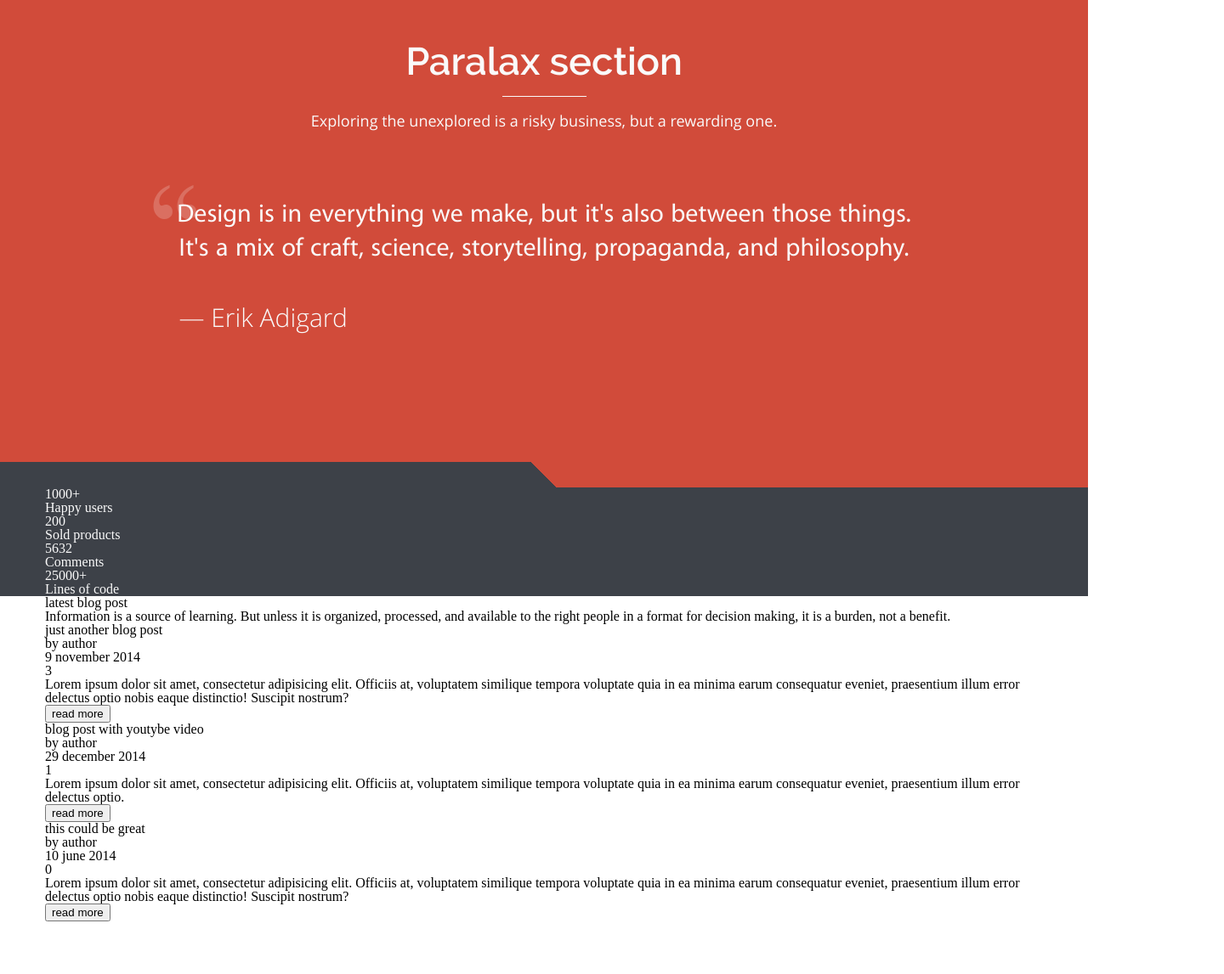
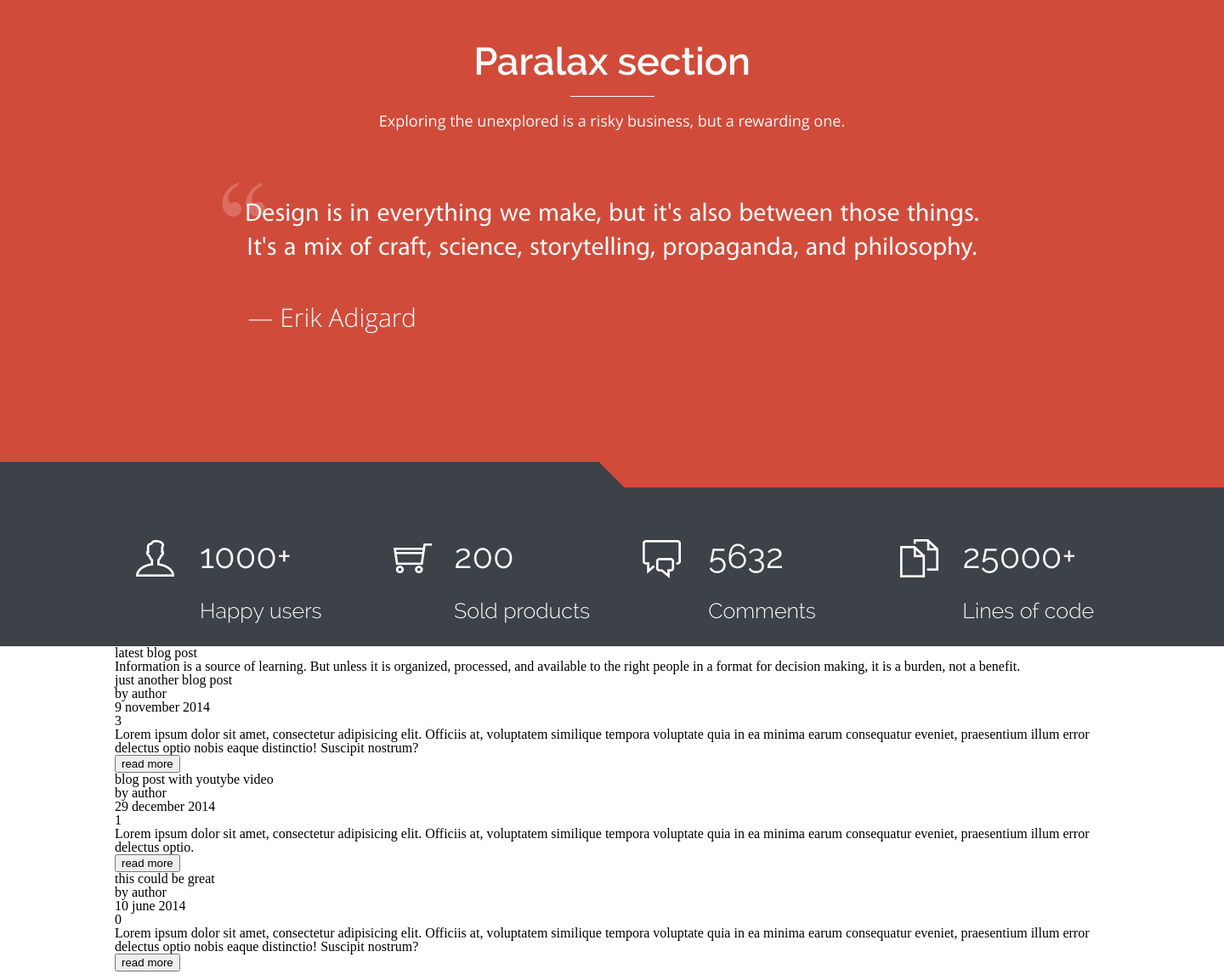
Before and after one commit to KseniyaSokolovskaya/hiqo-sokolovskaya-markup, a website: page index.html in a window 1280 px wide. Shown: the part 996-2143 px from the top of the page at 85% size, 1440 px wide, since content can reach past the window. Drawn offline with nearby package versions, Linux system fonts and the light colour scheme; files that its build step writes are made by us from their sources.

Commit message:
feat: stats section

```diff
--- a/index.html
+++ b/index.html
@@ -65,22 +65,22 @@
           </div>
         </section>
         <section class="stats-section">
-          <ul class="stats-expert content">
-            <li class="stats-expert__item">
-              <p>1000+</p>
-              <p>Happy users</p>
+          <ul class="stats content clearfix">
+            <li class="stats__item">
+              <p class="stats__item_count stats__item_user">1000+</p>
+              <p class="stats__item_text">Happy users</p>
             </li>
-            <li class="stats-expert__item">
-              <p>200</p>
-              <p>Sold products</p>
+            <li class="stats__item">
+              <p class="stats__item_count stats__item_cart">200</p>
+              <p class="stats__item_text">Sold products</p>
             </li>
-            <li class="stats-expert__item">
-              <p>5632</p>
-              <p>Comments</p>
+            <li class="stats__item">
+              <p class="stats__item_count stats__item_comments">5632</p>
+              <p class="stats__item_text">Comments</p>
             </li>
-            <li class="stats-expert__item">
-              <p>25000+</p>
-              <p>Lines of code</p>
+            <li class="stats__item">
+              <p class="stats__item_count stats__item_file">25000+</p>
+              <p class="stats__item_text">Lines of code</p>
             </li>
           </ul>
         </section>
--- a/scss/_variables.scss
+++ b/scss/_variables.scss
@@ -6,4 +6,4 @@ $color-pgn-border: #abb3c0;
 $color-txt-base: #4e5860;
 $color-txt-primary: #fafafa;
 $size-base: 18px;
-$width-content: 1174px;
+$width-content: 1170px;
--- a/scss/components/_common.scss
+++ b/scss/components/_common.scss
@@ -1,6 +1,3 @@
-@import "../mixins/font";
-@import "../mixins/pseudo";
-
 * {
   box-sizing: border-box;
 }
@@ -9,9 +6,16 @@ a {
   cursor: pointer;
 }
 
+.clearfix::after {
+  content: "";
+  clear: both;
+  display: table;
+}
+
 html,
 body {
   height: 100%;
+  width: 1440px;
 }
 
 .wrapper {
@@ -163,7 +167,7 @@ body {
 }
 
 .paralax-section {
-  padding: 100px 0 185px;
+  padding: 100px 0 139px;
   text-align: center;
   background-color: $color-accent;
   position: relative;
@@ -180,8 +184,9 @@ body {
   display: flex;
   flex-direction: column;
   align-items: center;
+  margin-bottom: 63px;
 
-  .title__heading {
+  &__heading {
     text-align: center;
     @include font('Raleway', 600, 45.3px);
     padding: 47px 0 18px 0;
@@ -189,12 +194,12 @@ body {
     color: $color-txt-primary;
   }
 
-  .title__line {
+  &__line {
     stroke: $color-txt-primary;
     stroke-width: 10;
   }
 
-  .title__description {
+  &__description {
     color: $color-txt-primary;
     @include font('Open Sans', normal, $size-base);
     padding: 19px 0;
@@ -205,36 +210,90 @@ body {
   display: flex;
   flex-direction: column;
   align-items: center;
-  max-width: 881px;
+  max-width: 879px;
   margin: 0 auto;
 
   &__text {
+    @include font('Myriad Pro', normal, 30px);
+    max-width: 878px;
     color: $color-txt-primary;
-    @include font('Myriad Pro', normal, 30px);
     line-height: 40px;
     word-spacing: 2.1px;
-    padding: 64px 0 45px;
     position: relative;
 
     &::before {
       @include pseudo("", 65px, 65px);
       background: url(images/quotes.png) no-repeat;
-      top: 48px;
+      top: -18px;
       left: -20px;
     }
   }
 
   &__author {
     align-self: flex-start;
-    color: #fafafa;
+    color: $color-txt-primary;
     @include font('Open Sans', 300, 30px);
-    padding: 0 11px;
+    padding: 46px 11px;
   }
 }
 
 .stats-section {
   background-color: $color-primary;
   color: $color-txt-primary;
+
+  .stats {
+    @include font ("Raleway", normal, 40px);
+    padding: 29px 0;
+
+    &__item {
+      float: left;
+      width: 23%;
+      padding-left: 100px;
+      margin-right: 30px;
+
+      &:last-child {
+        margin-right: 0;
+      }
+
+      &_count {
+        padding: 32px 0;
+        position: relative;
+
+        &::before {
+          @include pseudo ("", 45px, 45px);
+        }
+      }
+
+      &_user::before {
+        background: url(images/user.png) no-repeat;
+        top: 33px;
+        left: -75px;
+      }
+
+      &_cart::before {
+        background: url(images/cart.png) no-repeat;
+        top: 37px;
+        left: -71px;
+      }
+
+      &_comments::before {
+        background: url(images/comments.png) no-repeat;
+        top: 33px;
+        left: -77px;
+      }
+
+      &_file::before {
+        background: url(images/files.png) no-repeat;
+        top: 32px;
+        left: -73px;
+      }
+
+      &_text {
+        @include font ("Raleway", 300, 25px);
+      }
+
+    }
+  }
 }
 
 .footer {
--- a/scss/style.scss
+++ b/scss/style.scss
@@ -2,4 +2,8 @@
 @import "../assets/fonts/fonts";
 @import "variables";
 @import "typography";
+
+@import "mixins/font";
+@import "mixins/pseudo";
+
 @import "components/_common";
```
Also changed, not shown: assets/images/cart.png (added), assets/images/comments.png (added), assets/images/files.png (added), assets/images/user.png (added), 1 other file.
